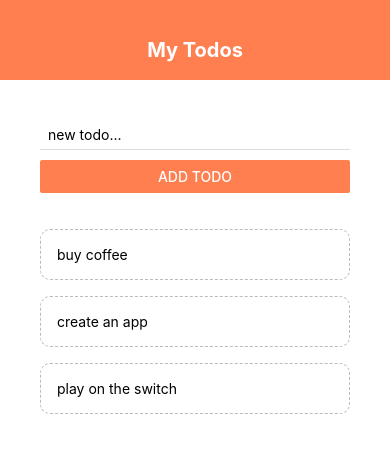
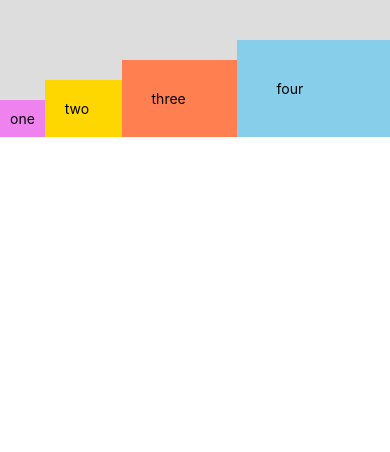
Before and after one commit to MechaChen/TheNetNinja_ReactNative, a React Native app: screen / in a window 390 px wide. Shown: the top 452 px of the page. Built offline with nearby package versions, Linux system fonts and the light colour scheme.

Commit message:
14. Flexbox Basics: Sandbox example

```diff
--- a/App.js
+++ b/App.js
@@ -3,6 +3,7 @@
 import Header from './components/header';
 import TodoItem from './components/todoItem';
 import AddTodo from './components/addTodo';
+import Sandbox from './components/sandbox';
 
 export default function App() {
     const [todos, setTodos] = useState([
@@ -23,7 +24,8 @@
                 'Todos must be over 3 chars long',
                 [
                     { text: 'Understood', onPress: () => console.log('alert closed') }
-                ]);
+                ]
+            );
         }
 
         setTodos((prevTodos) => {
@@ -32,25 +34,26 @@
     }
 
     return (
-        <TouchableWithoutFeedback onPress={() => {
-            Keyboard.dismiss();
-            console.log('dismissed keyboard');
-        }}>
-            <View style={styles.container}>
-                <Header />
-                <View style={styles.content}>
-                    <AddTodo submitHandler={submitHandler}/>
-                    <View style={styles.list}>
-                        <FlatList
-                            data={todos}
-                            renderItem={({ item }) => (
-                                <TodoItem item={item} pressHandler={pressHandler}/>
-                            )}
-                        />
-                    </View>
-                </View>
-            </View>
-        </TouchableWithoutFeedback>
+        <Sandbox />
+        // <TouchableWithoutFeedback onPress={() => {
+        //     Keyboard.dismiss();
+        //     console.log('dismissed keyboard');
+        // }}>
+        //     <View style={styles.container}>
+        //         <Header />
+        //         <View style={styles.content}>
+        //             <AddTodo submitHandler={submitHandler}/>
+        //             <View style={styles.list}>
+        //                 <FlatList
+        //                     data={todos}
+        //                     renderItem={({ item }) => (
+        //                         <TodoItem item={item} pressHandler={pressHandler}/>
+        //                     )}
+        //                 />
+        //             </View>
+        //         </View>
+        //     </View>
+        // </TouchableWithoutFeedback>
     );
 }
 
--- /dev/null
+++ b/components/sandbox.js
@@ -0,0 +1,44 @@
+import React from 'react';
+import { StyleSheet, Text, View } from 'react-native';
+
+export default function Sandbox() {
+    return (
+        <View style={styles.container}>
+            <Text style={styles.boxOne}>one</Text>
+            <Text style={styles.boxTwo}>two</Text>
+            <Text style={styles.boxThree}>three</Text>
+            <Text style={styles.boxFour}>four</Text>
+        </View>
+    );
+}
+
+const styles = StyleSheet.create({
+    container: {
+        // flex: 1,
+        flexDirection: 'row',
+        justifyContent: 'space-around',
+        alignItems: 'flex-end',
+        paddingTop: 40,
+        backgroundColor: '#ddd'
+    },
+    boxOne: {
+        flex: 1,
+        backgroundColor: 'violet',
+        padding: 10
+    },
+    boxTwo: {
+        flex: 2,
+        backgroundColor: 'gold',
+        padding: 20
+    },
+    boxThree: {
+        flex: 3,
+        backgroundColor: 'coral',
+        padding: 30
+    },
+    boxFour: {
+        flex: 4,
+        backgroundColor: 'skyblue',
+        padding: 40
+    },
+});
```
